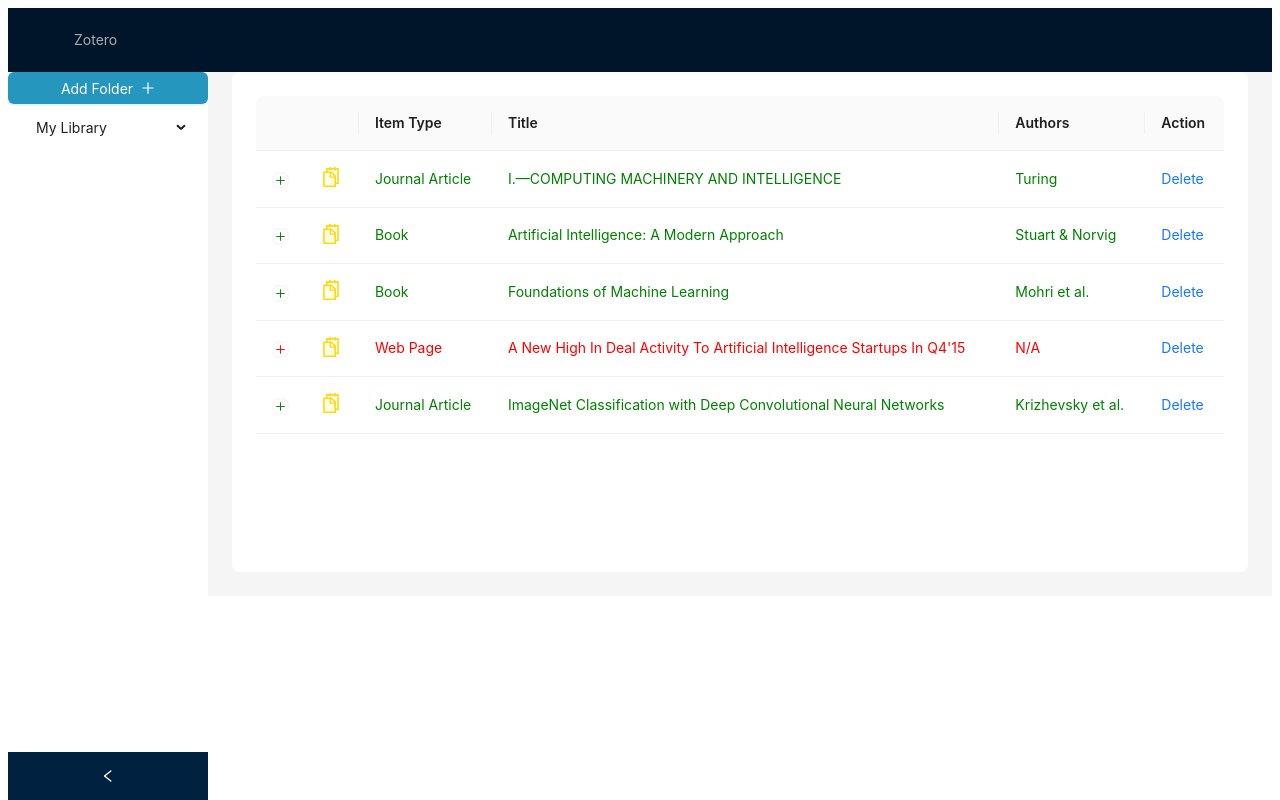
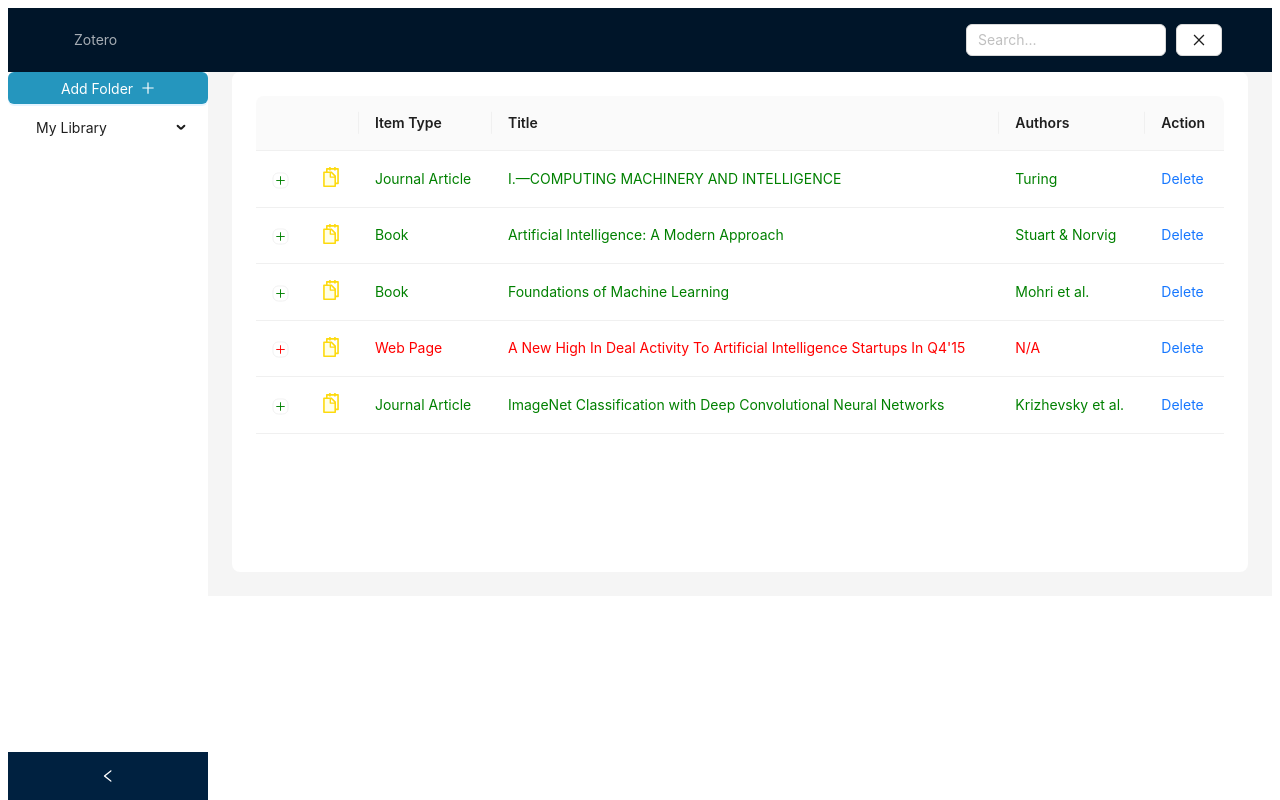
Before and after one commit to elizabethshiu/hci-project, a React (Vite) app: page / in a window 1280 px wide. Built offline with nearby package versions, Linux system fonts and the light colour scheme.

Commit message:
Search Bar

```diff
--- a/src/App.jsx
+++ b/src/App.jsx
@@ -1,4 +1,4 @@
-import React, { useState, useEffect } from 'react';
+import React, { useState } from 'react';
 import { DeleteOutlined, PlusOutlined, CloseOutlined, DownOutlined } from '@ant-design/icons';
 import { Tabs, Layout, Menu, theme, Table, Card, Button, Tooltip, Tag, Input} from 'antd';
 import './app.css'; // Import CSS file
@@ -83,6 +83,7 @@ const tableColumns = [
 
 const App = () => {
   const [sourceData, setSourceData] = useState(citationData);
+  const [searchTerm, setSearchTerm] = useState('');
 
   const {
     token: { colorBgContainer, borderRadiusLG },
@@ -311,6 +312,12 @@ const App = () => {
     },
   ];
 
+  const filteredData = sourceData.filter((item) =>
+  Object.values(item).some((value) =>
+    value && typeof value === "string" && value.toLowerCase().includes(searchTerm.toLowerCase())
+  )
+);
+
   return (
     <Layout>
       <Header
@@ -329,6 +336,13 @@ const App = () => {
             minWidth: 0,
           }}
         />
+        <Input
+          placeholder="Search..."
+          value={searchTerm}
+          onChange={(e) => setSearchTerm(e.target.value)}
+          style={{ marginLeft: 'auto', marginRight: 10, width: 200 }}
+        />
+        <Button onClick={() => setSearchTerm('')}><CloseOutlined /></Button>
       </Header>
 
       <Layout>
@@ -362,7 +376,7 @@ const App = () => {
                 ),
                 rowExpandable: (record) => record.title !== 'Not Expandable',
               }}
-              dataSource={sourceData}
+              dataSource={filteredData}
               rowClassName={(record, index) => ((record.title.length && record.authors.length) ? "complete" : "incomplete")}
               pagination={false}
               onRow={(record, rowIndex) => ({
```
